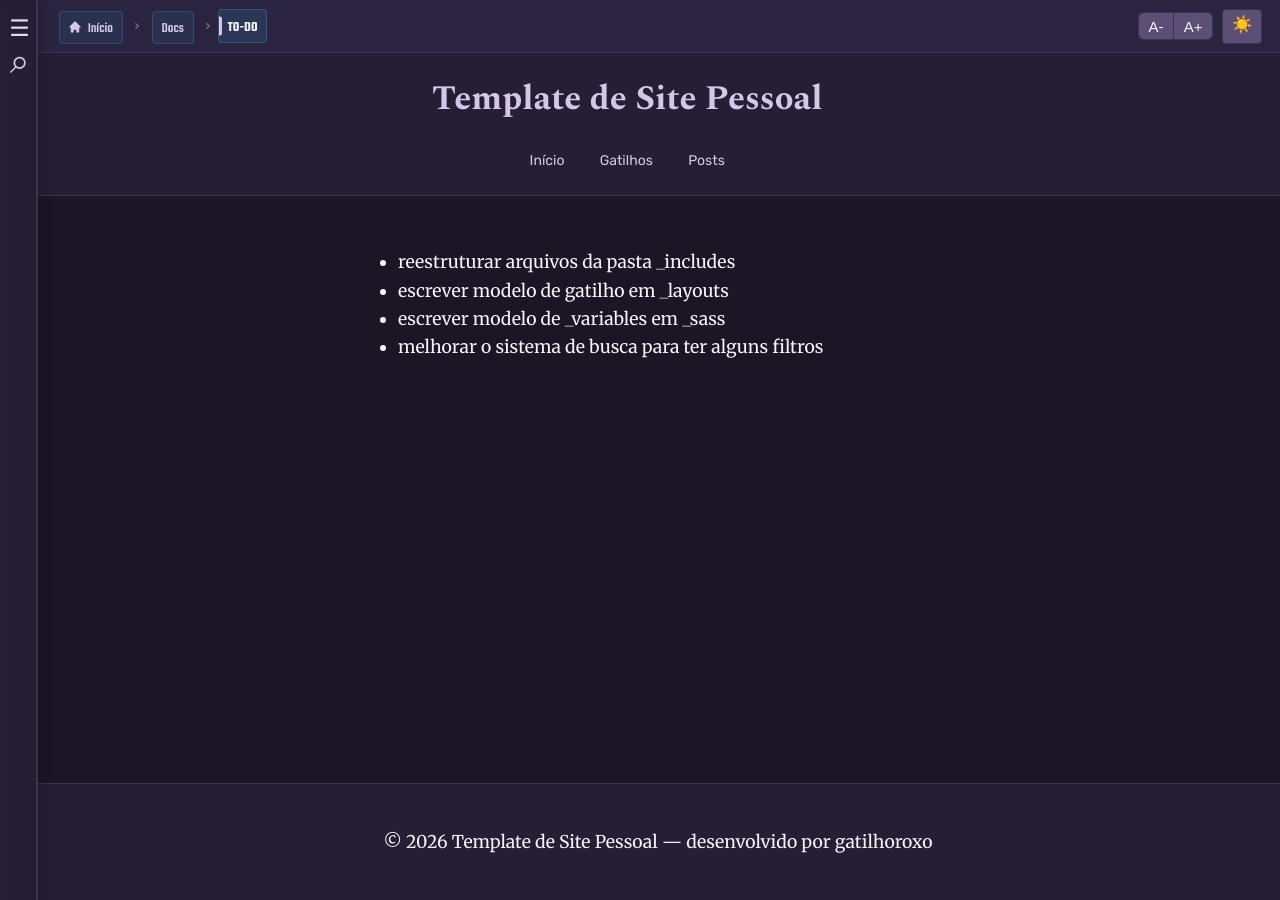
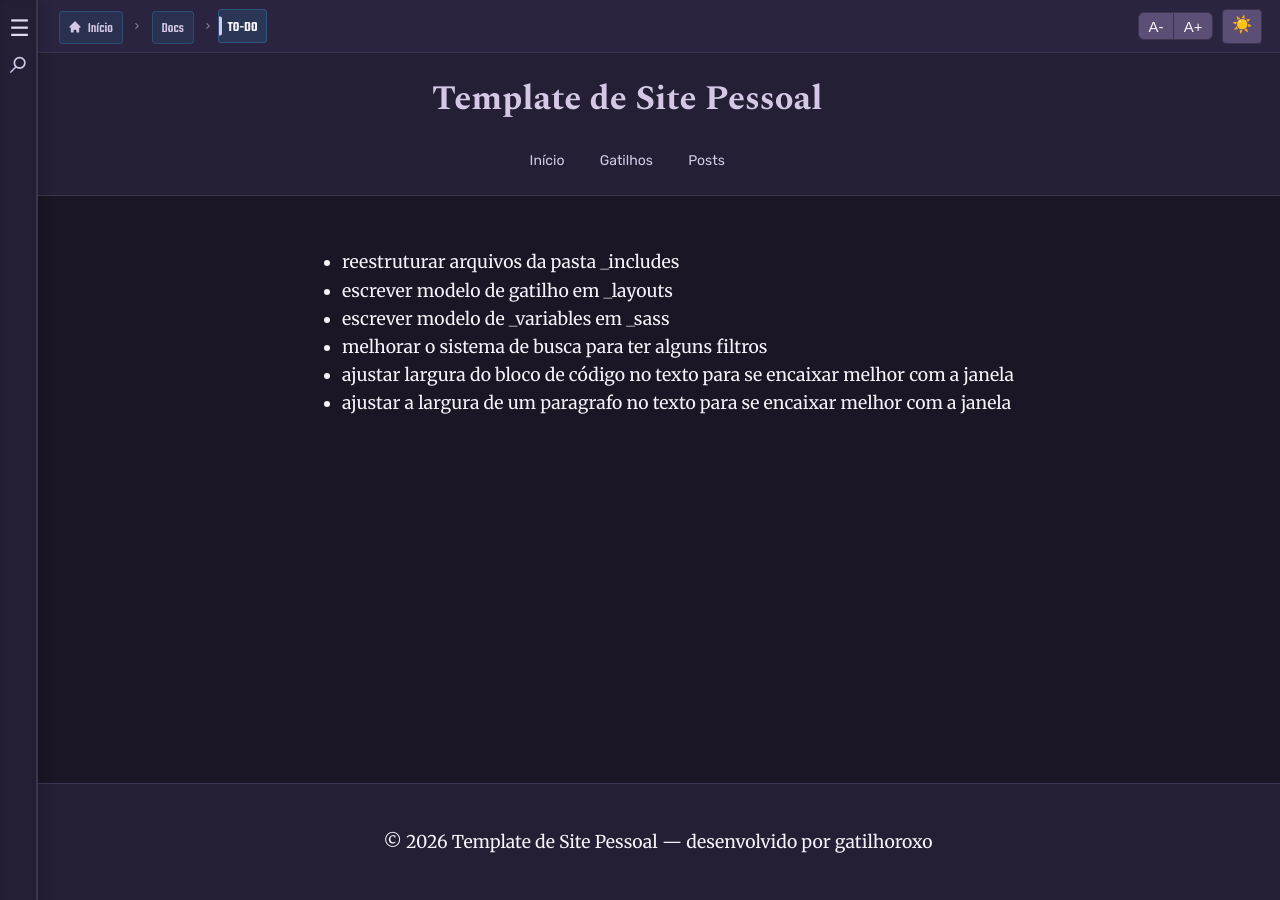
Before and after one commit to gatilhoroxo/site-attempt, a Jekyll site: the page built from docs/TODO.md, in a window 1280 px wide. Built offline with Jekyll 4.4.1, drawn with Linux system fonts in a browser that asks for light colours.

Commit message:
to-do: novas tarefas

```diff
--- a/docs/TODO.md
+++ b/docs/TODO.md
@@ -7,3 +7,5 @@ title: TO-DO
 - escrever modelo de gatilho em _layouts
 - escrever modelo de _variables em _sass
 - melhorar o sistema de busca para ter alguns filtros
+- ajustar largura do bloco de código no texto para se encaixar melhor com a janela
+- ajustar a largura de um paragrafo no texto para se encaixar melhor com a janela
```
